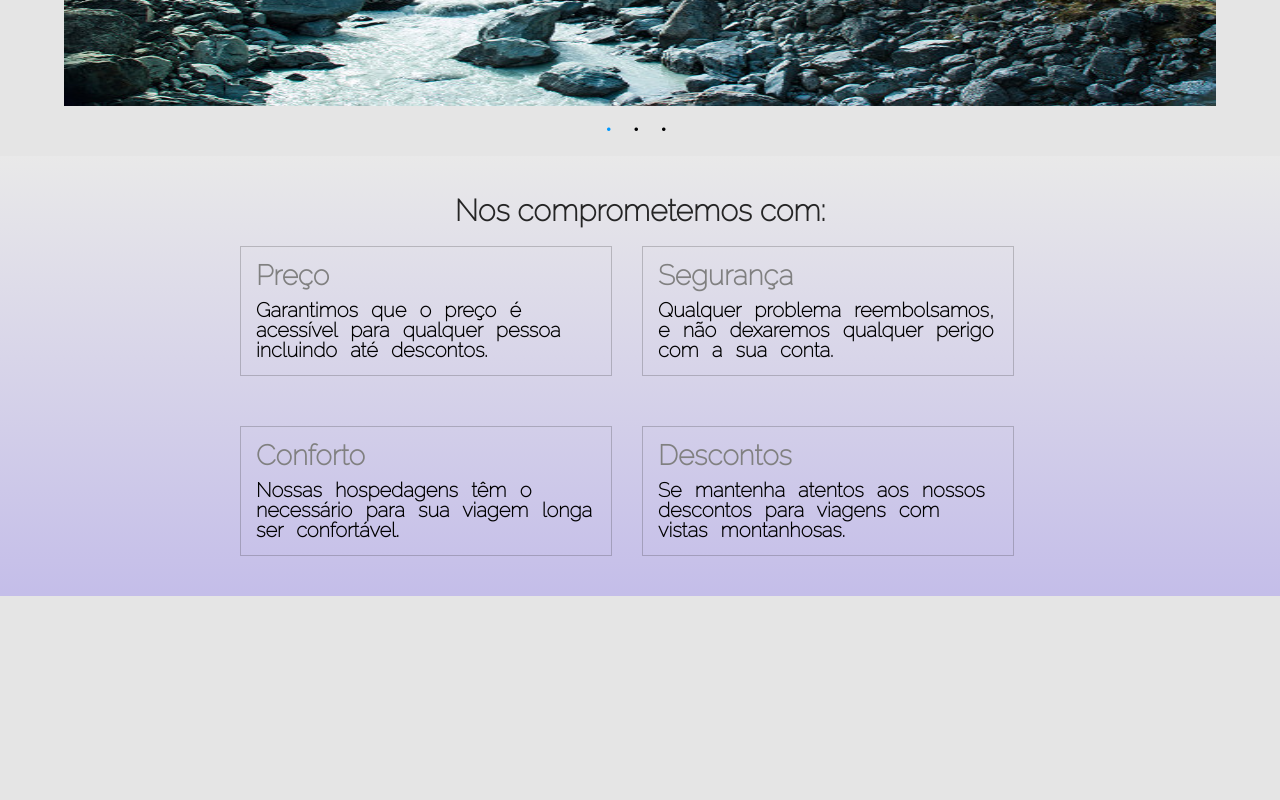
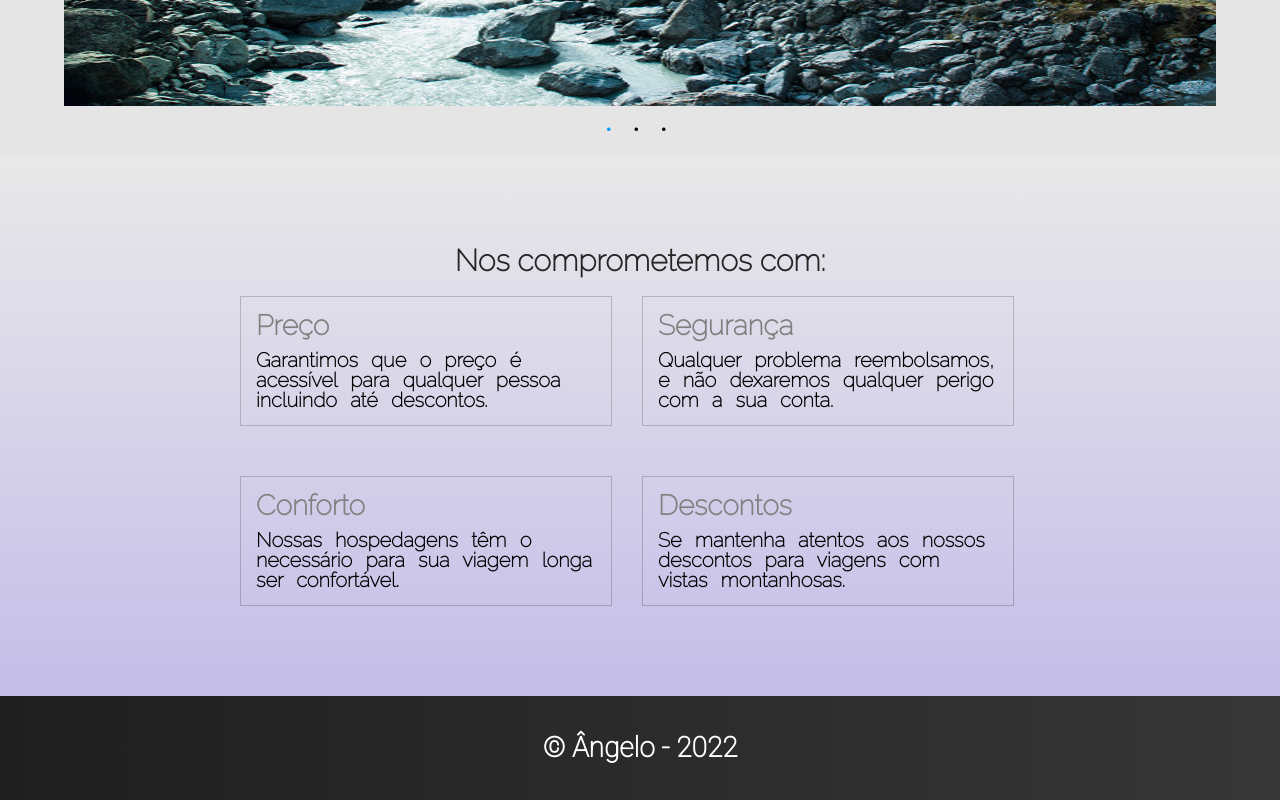
Before and after one commit to Angelo-Spyder/Site-Scool, a plain HTML site: page index.html in a window 1280 px wide. Shown: the part 524-1324 px from the top of the page. Before the commit the page ends 1140 px from the top, so only its background shows below. Drawn offline with Linux system fonts and the light colour scheme.

Commit message:
Criando rodape, e terminando versão de pc

```diff
--- a/index.html
+++ b/index.html
@@ -60,6 +60,9 @@
             </div>
         </section>
     </main>
+    <footer class="rodape">
+        <h2 class="titulo-rodape">&copy Ângelo - 2022</h2>
+    </footer>
     <script src="main.js"></script>
 </body>
 </html>
--- a/style.css
+++ b/style.css
@@ -93,8 +93,8 @@ body{
 
 .secundario{
     background: linear-gradient( rgba(255, 255, 255, 0.151), rgba(38, 0, 255, 0.171));
-    margin: 20px 0;
-    padding: 30px;
+    margin: 20px 0 0 0;
+    padding: 80px;
 }
 
 .comprometimentos{
@@ -129,3 +129,17 @@ body{
     padding: 5px;
     font-weight: 600;
 }
+
+/* Rodape */
+.rodape{
+    margin: -10px 0 0 0;
+    background: linear-gradient(90deg, rgb(31, 31, 31),rgba(0, 0, 0, 0.76));
+    padding: 38px;
+    text-align: center;
+    color: white;
+}
+.titulo-rodape{
+    font-size: 28px;
+    font-family: "Roboto", sans-serif;
+    font-weight: bold;
+}
```
